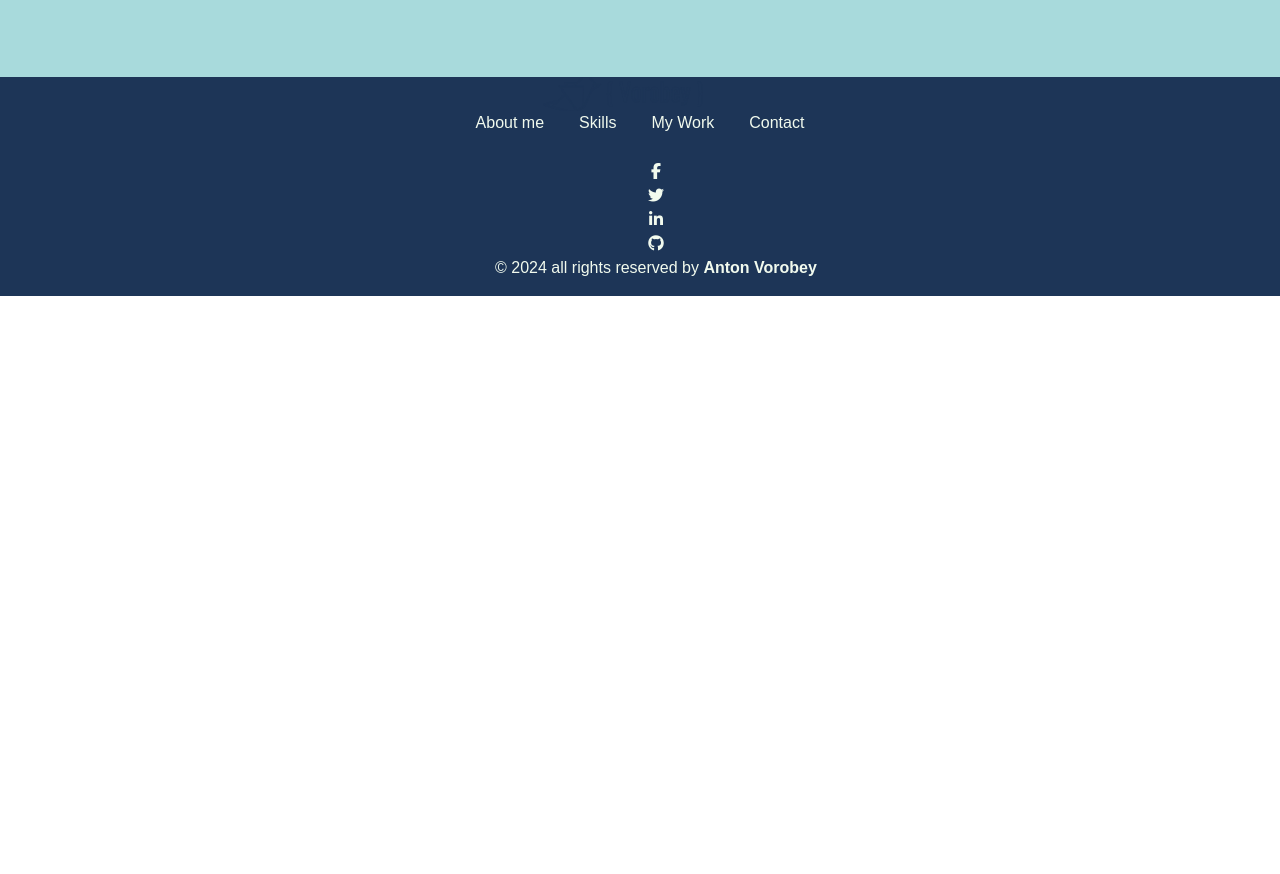
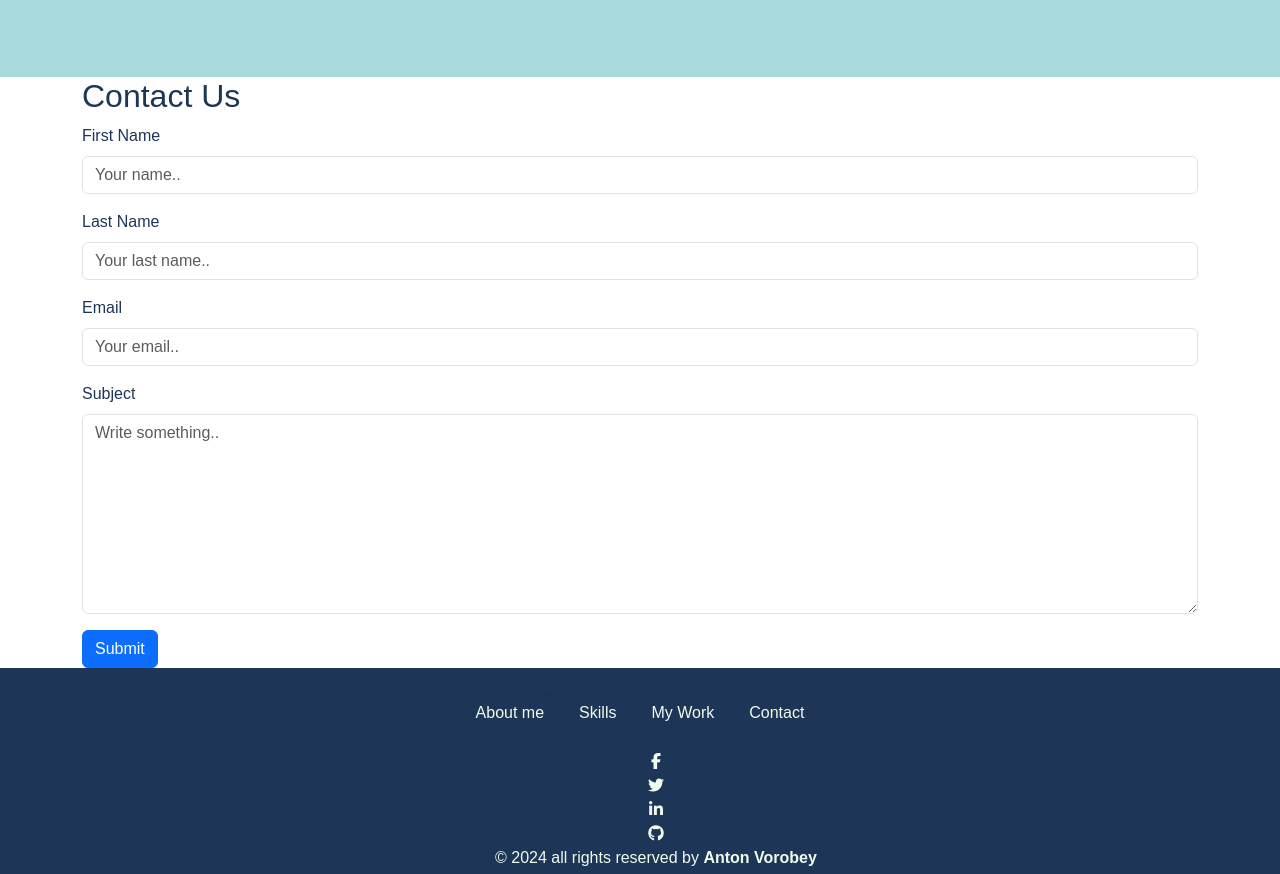
Before and after one commit to anvor/anvor.github.io, a website built with Vite: page personal-page/index.html in a window 1280 px wide. Shown: the part 3246-4120 px from the top of the page. Before the commit the page ends 3542 px from the top, so only its background shows below. Built offline with nearby package versions, Linux system fonts and the light colour scheme; files whose address does not match are found by name.

Commit message:
contact form initial draft

```diff
--- a/personal-page/index.html
+++ b/personal-page/index.html
@@ -239,7 +239,34 @@
       </section>
 
       <section class="work-section d-flex align-items-center"></section>
-      <section class="contact-section d-flex align-items-center"></section>
+      <section class="contact-section d-flex align-items-center">
+        <div class="container">
+          <h2>Contact Us</h2>
+          <form action="/submit_contact" method="post">
+            <div class="mb-3">
+              <label for="fname" class="form-label">First Name</label>
+              <input type="text" class="form-control" id="fname" name="firstname" placeholder="Your name..">
+            </div>
+
+            <div class="mb-3">
+              <label for="lname" class="form-label">Last Name</label>
+              <input type="text" class="form-control" id="lname" name="lastname" placeholder="Your last name..">
+            </div>
+
+            <div class="mb-3">
+              <label for="email" class="form-label">Email</label>
+              <input type="email" class="form-control" id="email" name="email" placeholder="Your email..">
+            </div>
+
+            <div class="mb-3">
+              <label for="subject" class="form-label">Subject</label>
+              <textarea class="form-control" id="subject" name="subject" placeholder="Write something.." style="height:200px"></textarea>
+            </div>
+
+            <button type="submit" class="btn btn-primary">Submit</button>
+          </form>
+        </div>
+      </section>
     </main>
 
     <!-- Footer start -->
```
